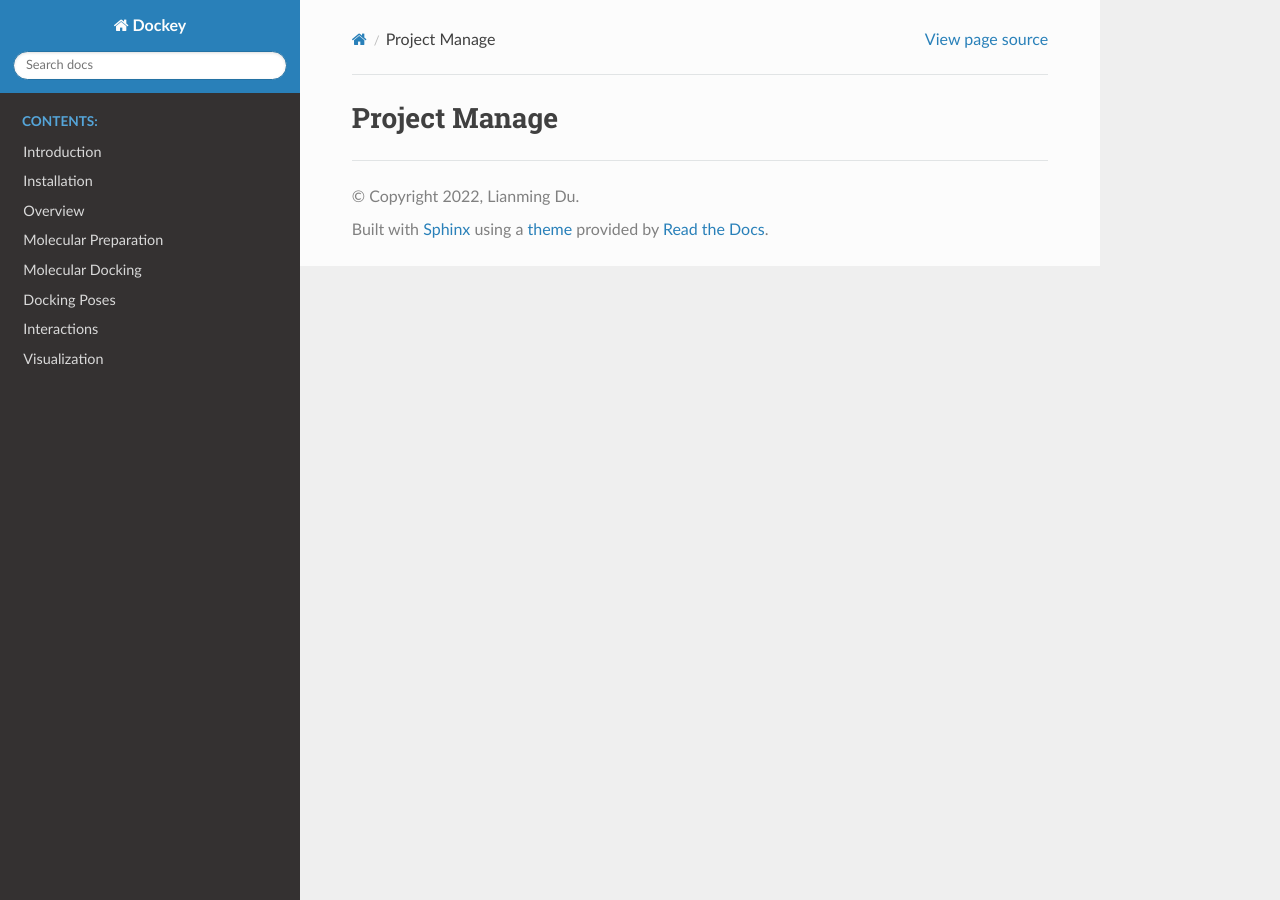
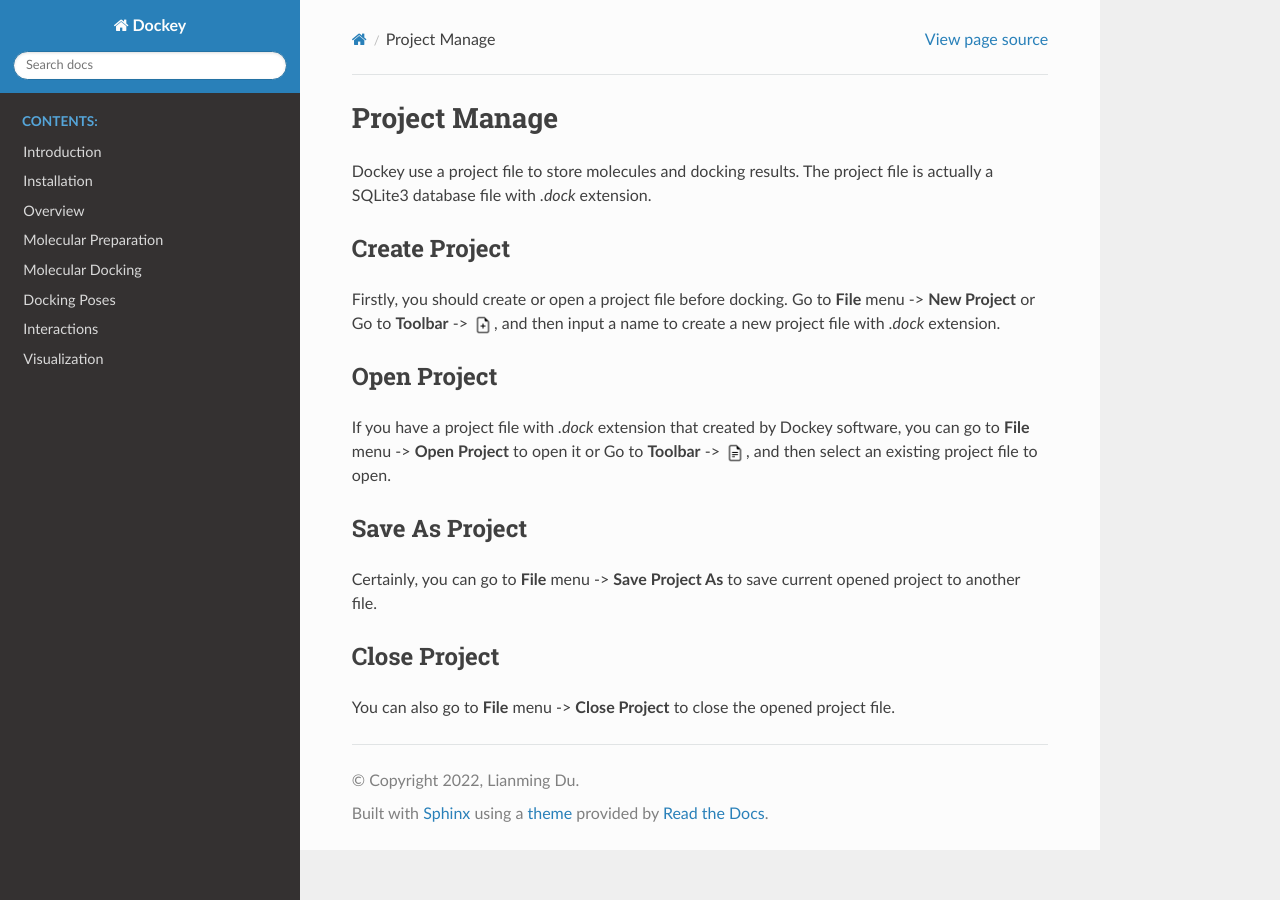
Before and after one commit to lmdu/dockey, a Sphinx documentation site: the page built from docs/source/project.rst, in a window 1280 px wide. Built offline with Sphinx 7.4.7 and the Read the Docs theme 2.0.0, drawn with Linux system fonts in a browser that asks for light colours.

```diff
--- a/docs/source/project.rst
+++ b/docs/source/project.rst
@@ -1,2 +1,30 @@
 Project Manage
 ==============
+
+Dockey use a project file to store molecules and docking results. The project file is actually a SQLite3 database file with `.dock` extension.
+
+Create Project
+--------------
+
+Firstly, you should create or open a project file before docking. Go to **File** menu -> **New Project** or Go to **Toolbar** -> |new|, and then input a name to create a new project file with *.dock* extension.
+
+Open Project
+------------
+
+If you have a project file with *.dock* extension that created by Dockey software, you can go to **File** menu -> **Open Project** to open it or Go to **Toolbar** -> |open|, and then select an existing project file to open.
+
+Save As Project
+---------------
+
+Certainly, you can go to **File** menu -> **Save Project As** to save current opened project to another file.
+
+Close Project
+-------------
+
+You can also go to **File** menu -> **Close Project** to close the opened project file.
+
+.. |new| image:: _static/new.png
+	:width: 22
+
+.. |open| image:: _static/open.png
+	:width: 22
```
Also changed, not shown: docs/source/prepare.rst (+7 -11 lines), 2 other files.
